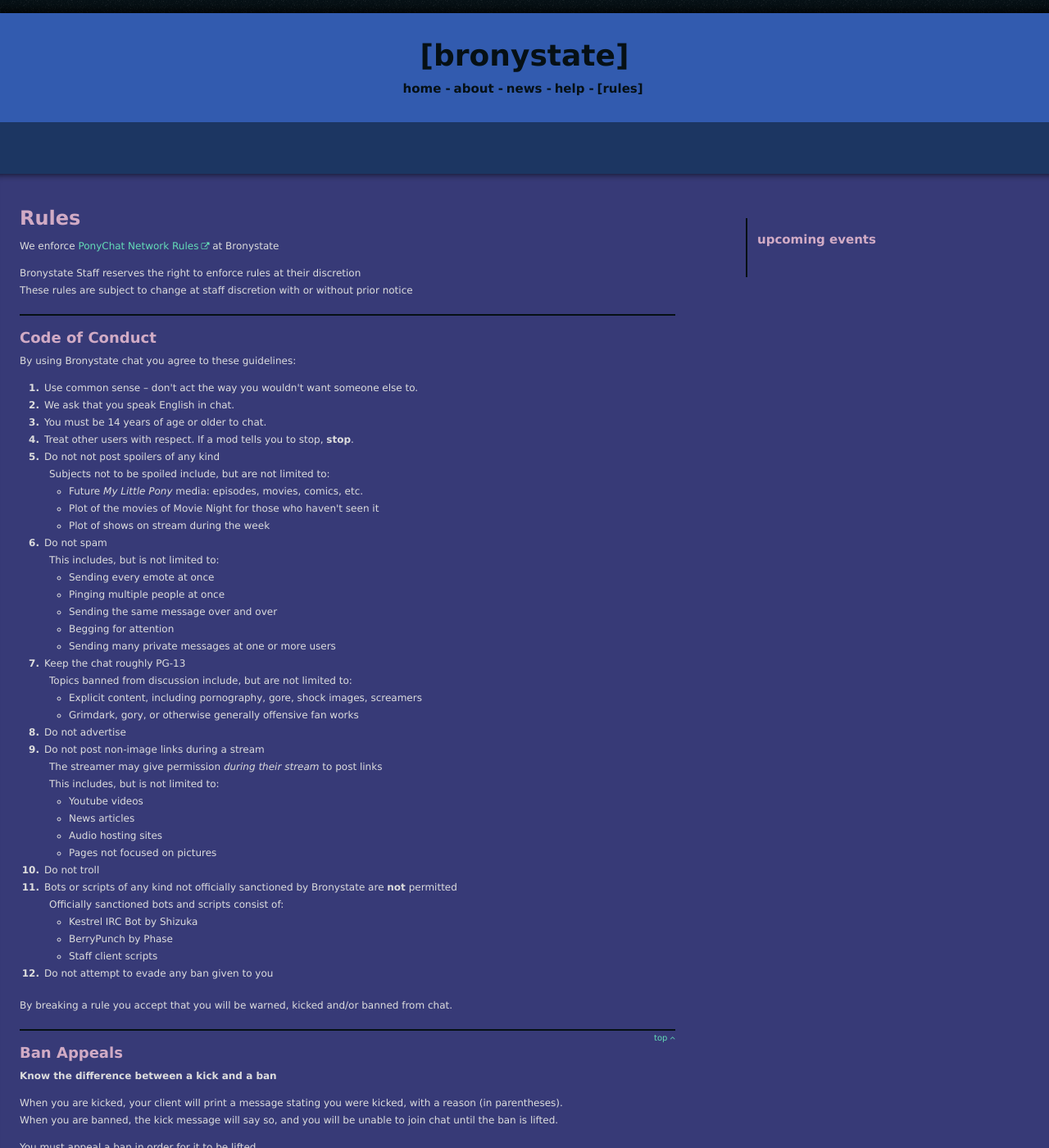
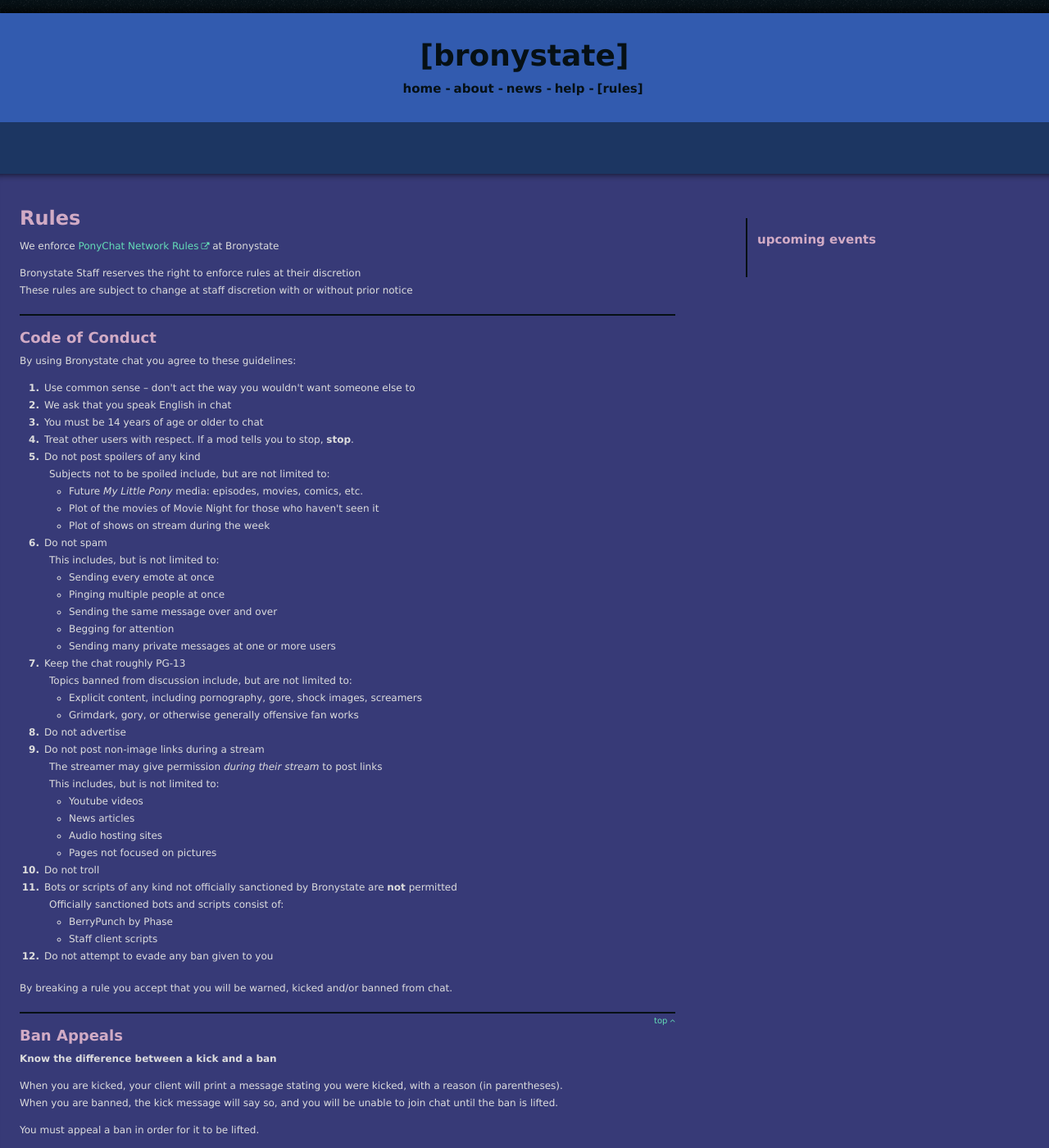
Before and after one commit to Bronystate/brstv3, a Jekyll site: the page built from index_rules.md, in a window 1280 px wide and 1400 px high. Shown: the whole window at 82% size. Built offline with Jekyll 4.4.1, drawn with Linux system fonts in a browser that asks for light colours; nearby versions of some CDN libraries.

Commit message:
typo fix

```diff
--- a/index_rules.md
+++ b/index_rules.md
@@ -18,11 +18,11 @@
 
 By using Bronystate chat you agree to these guidelines:
 
- 1. Use common sense -- don't act the way you wouldn't want someone else to.
- 2. We ask that you speak English in chat.
- 3. You must be 14 years of age or older to chat.
+ 1. Use common sense -- don't act the way you wouldn't want someone else to
+ 2. We ask that you speak English in chat
+ 3. You must be 14 years of age or older to chat
  4. Treat other users with respect. If a mod tells you to stop, **stop**.
- 5. Do not not post spoilers of any kind
+ 5. Do not post spoilers of any kind
     Subjects not to be spoiled include, but are not limited to:
     - Future *My Little Pony* media: episodes, movies, comics, etc.
     - Plot of the movies of Movie Night for those who haven't seen it
@@ -49,7 +49,6 @@
 10. Do not troll
 11. Bots or scripts of any kind not officially sanctioned by Bronystate are **not** permitted
     Officially sanctioned bots and scripts consist of:
-    - Kestrel IRC Bot by Shizuka
     - BerryPunch by Phase
     - Staff client scripts
 12. Do not attempt to evade any ban given to you
```
